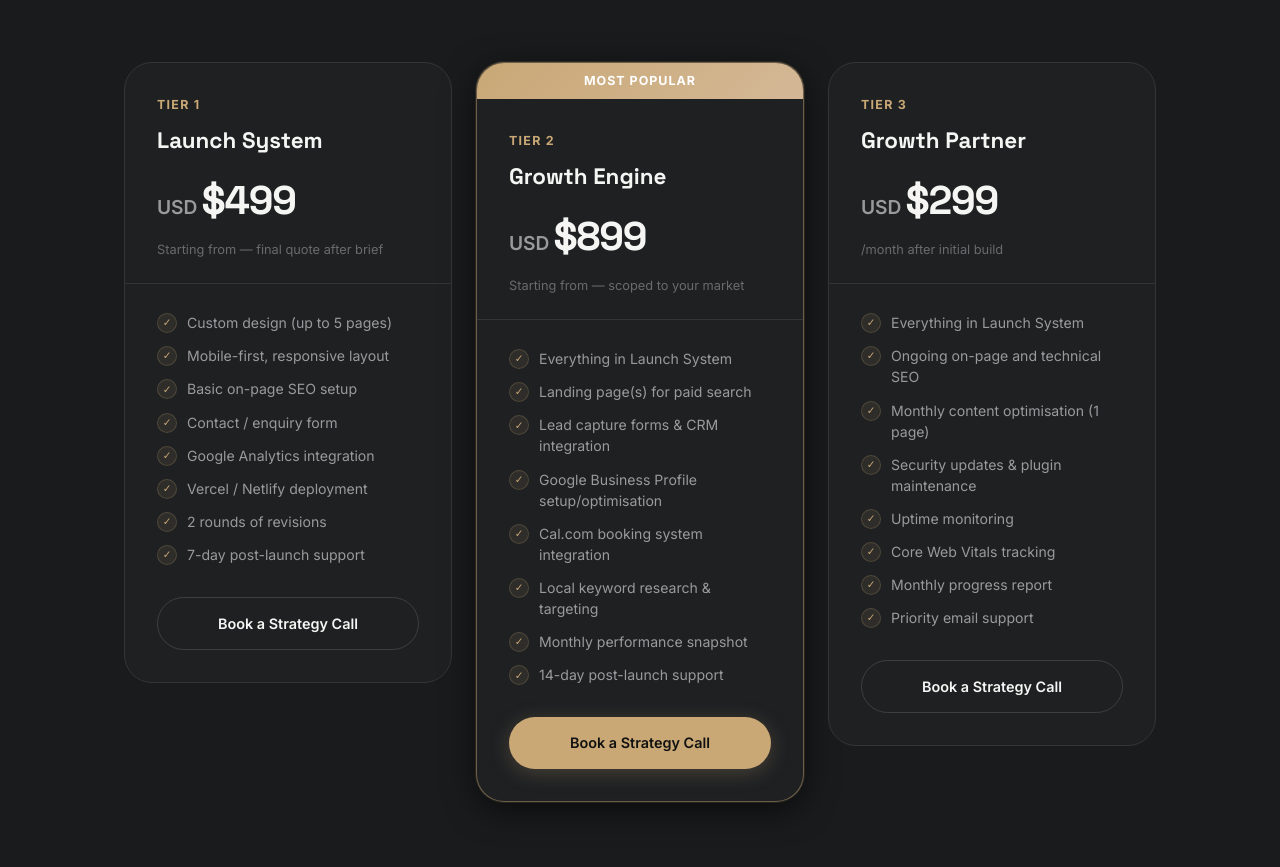
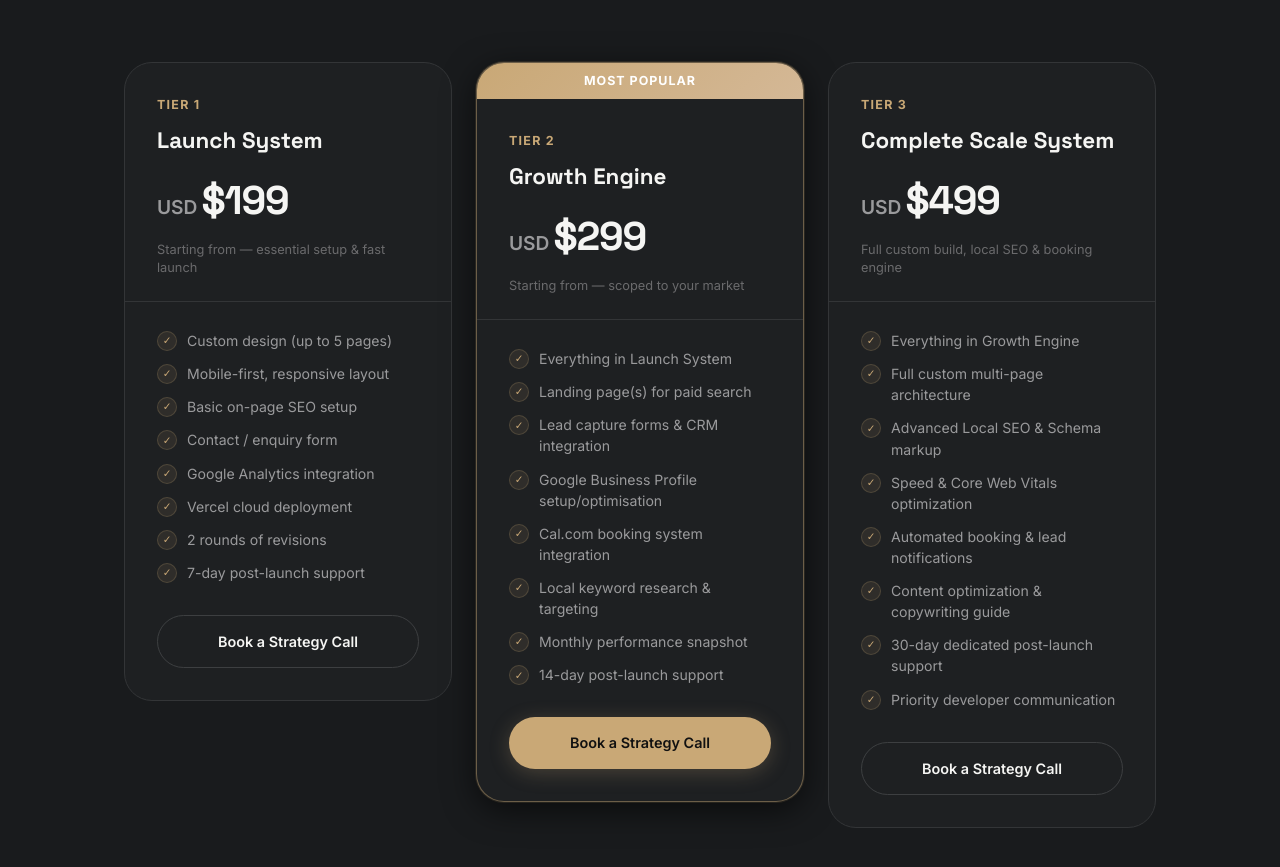
Before and after one commit to Deeptech90/Deep-Tech-Solutions, a Next.js app: page / in a window 1280 px wide. Shown: the part 5880-6747 px from the top of the page. Built offline with nearby package versions, Linux system fonts and the light colour scheme; a web font is replaced by a local one.

Commit message:
feat: restructure pricing tiers to , , and

```diff
--- a/components/PricingSection.tsx
+++ b/components/PricingSection.tsx
@@ -18,8 +18,8 @@ export default function PricingSection() {
       id: "tier-launch",
       tier: "Tier 1",
       name: "Launch System",
-      amount: "$499",
-      amountNote: "Starting from — final quote after brief",
+      amount: "$199",
+      amountNote: "Starting from — essential setup & fast launch",
       featured: false,
       features: [
         "Custom design (up to 5 pages)",
@@ -27,7 +27,7 @@ export default function PricingSection() {
         "Basic on-page SEO setup",
         "Contact / enquiry form",
         "Google Analytics integration",
-        "Vercel / Netlify deployment",
+        "Vercel cloud deployment",
         "2 rounds of revisions",
         "7-day post-launch support",
       ],
@@ -38,7 +38,7 @@ export default function PricingSection() {
       id: "tier-growth-engine",
       tier: "Tier 2",
       name: "Growth Engine",
-      amount: "$899",
+      amount: "$299",
       amountNote: "Starting from — scoped to your market",
       featured: true,
       badgeText: "Most popular",
@@ -56,21 +56,21 @@ export default function PricingSection() {
       ctaHref: "/book",
     },
     {
-      id: "tier-growth-partner",
+      id: "tier-complete-system",
       tier: "Tier 3",
-      name: "Growth Partner",
-      amount: "$299",
-      amountNote: "/month after initial build",
+      name: "Complete Scale System",
+      amount: "$499",
+      amountNote: "Full custom build, local SEO & booking engine",
       featured: false,
       features: [
-        "Everything in Launch System",
-        "Ongoing on-page and technical SEO",
-        "Monthly content optimisation (1 page)",
-        "Security updates & plugin maintenance",
-        "Uptime monitoring",
-        "Core Web Vitals tracking",
-        "Monthly progress report",
-        "Priority email support",
+        "Everything in Growth Engine",
+        "Full custom multi-page architecture",
+        "Advanced Local SEO & Schema markup",
+        "Speed & Core Web Vitals optimization",
+        "Automated booking & lead notifications",
+        "Content optimization & copywriting guide",
+        "30-day dedicated post-launch support",
+        "Priority developer communication",
       ],
       cta: "Book a Strategy Call",
       ctaHref: "/book",
--- a/components/booking/QualificationWizard.tsx
+++ b/components/booking/QualificationWizard.tsx
@@ -78,23 +78,23 @@ const INDUSTRY_OPTIONS = [
 const BUDGET_OPTIONS = [
   {
     id: 'under_500' as const,
-    label: '< $500',
-    desc: 'Standard setup or initial audit',
+    label: '$199 – $299',
+    desc: 'Launch System or focused landing setup',
   },
   {
     id: '500_1000' as const,
-    label: '$500 – $1,000',
-    desc: 'Growth website foundation',
+    label: '$299 – $499',
+    desc: 'Growth Engine & lead capture pipeline',
   },
   {
     id: '1000_2500' as const,
-    label: '$1,000 – $2,500',
-    desc: 'Full custom site + lead acquisition engine',
+    label: '$499+',
+    desc: 'Complete Scale System & full local SEO',
   },
   {
     id: 'above_2500' as const,
-    label: '$2,500+',
-    desc: 'Enterprise deployment or recurring retainer',
+    label: 'Custom Enterprise / Retainer',
+    desc: 'Multi-location deployment or ongoing retainer',
   },
 ] as const;
 
```
